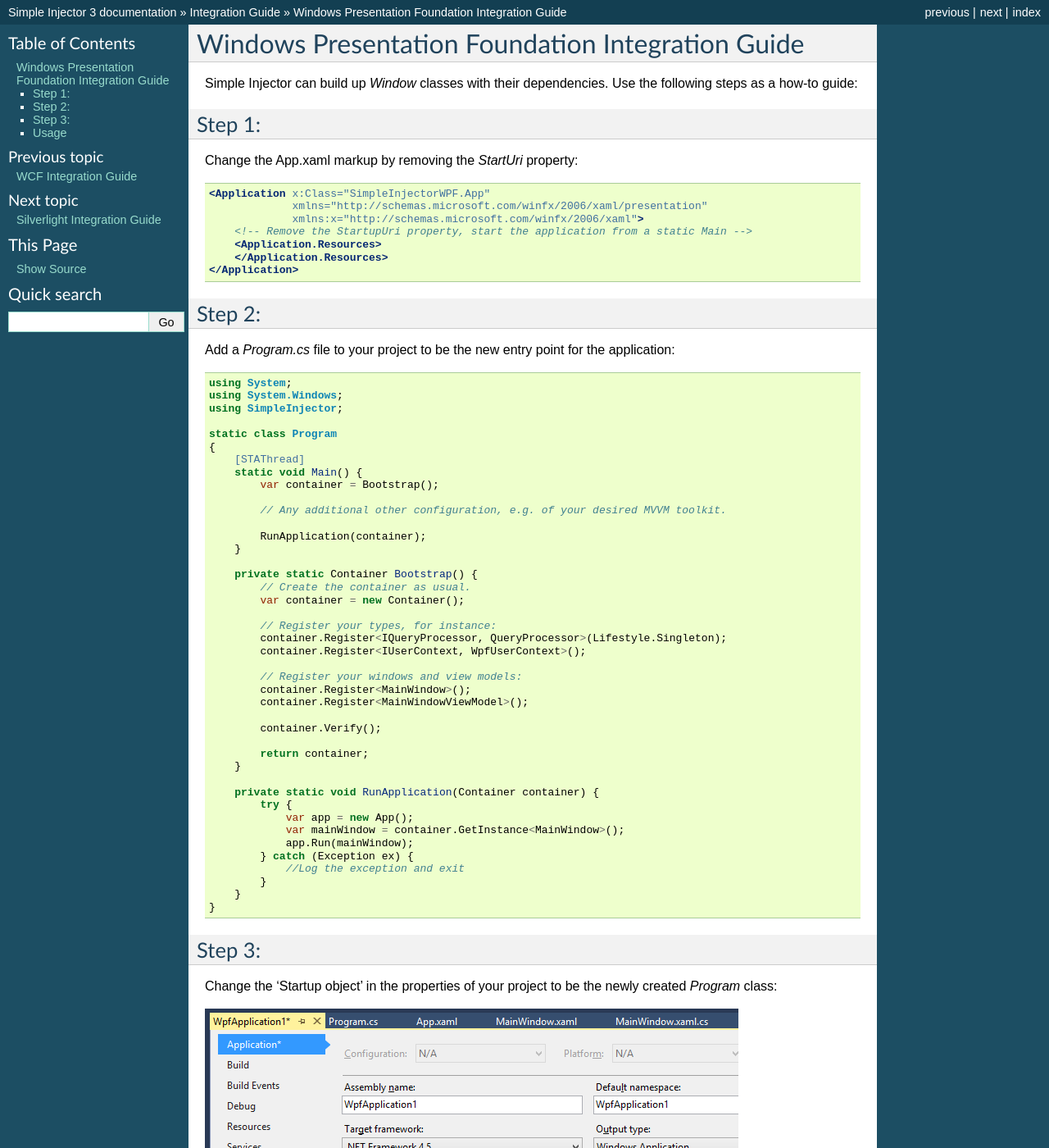
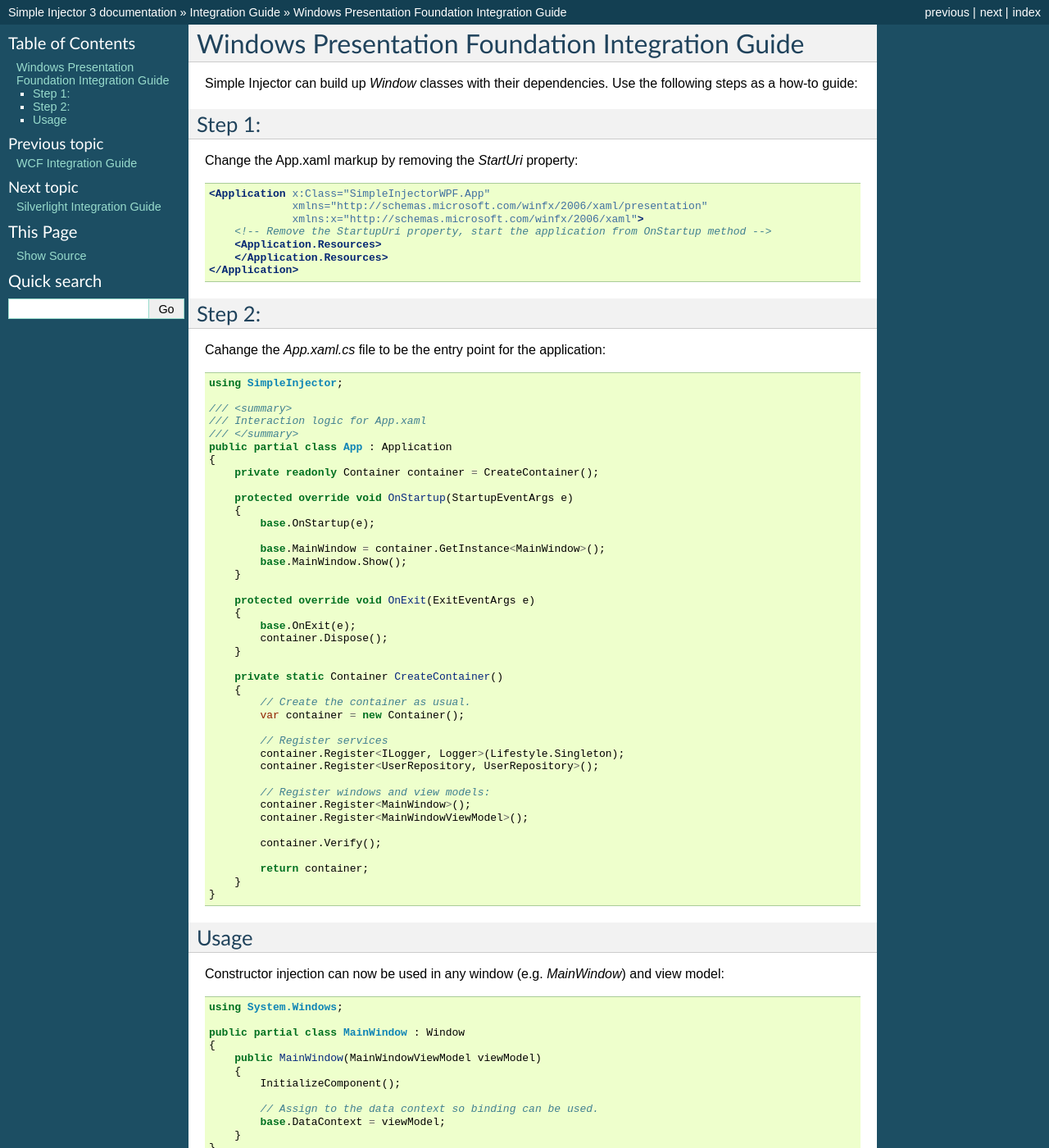
Before and after one commit to simpleinjector/Documentation, a Sphinx documentation site: the page built from source/wpfintegration.rst, in a window 1280 px wide and 1400 px high. Shown: the whole window at 82% size. Built offline with Sphinx 7.4.7, drawn with Linux system fonts in a browser that asks for light colours; some of the changed text lies outside the part shown.

Commit message:
simplification wpfintegration.rst
Instead of creating new entry point and change the project startup, we can use the ready-for-use app.xaml.cs.

```diff
--- a/source/wpfintegration.rst
+++ b/source/wpfintegration.rst
@@ -14,7 +14,7 @@ Change the App.xaml markup by removing the *StartUri* property:
     <Application x:Class="SimpleInjectorWPF.App"
                  xmlns="http://schemas.microsoft.com/winfx/2006/xaml/presentation"
                  xmlns:x="http://schemas.microsoft.com/winfx/2006/xaml">
-        <!-- Remove the StartupUri property, start the application from a static Main -->
+        <!-- Remove the StartupUri property, start the application from OnStartup method -->
         <Application.Resources>
         </Application.Resources>
     </Application>
@@ -22,34 +22,43 @@ Change the App.xaml markup by removing the *StartUri* property:
 Step 2:
 -------
 
-Add a *Program.cs* file to your project to be the new entry point for the application:
+Cahange the *App.xaml.cs* file to be the entry point for the application:
 
 .. code-block:: c#
 
-    using System;
-    using System.Windows;
     using SimpleInjector;
 
-    static class Program
+    /// <summary>
+    /// Interaction logic for App.xaml
+    /// </summary>
+    public partial class App : Application
     {
-        [STAThread]
-        static void Main() {
-            var container = Bootstrap();
+        private readonly Container container = CreateContainer();
 
-            // Any additional other configuration, e.g. of your desired MVVM toolkit.
+        protected override void OnStartup(StartupEventArgs e)
+        {
+            base.OnStartup(e);
 
-            RunApplication(container);
+            base.MainWindow = container.GetInstance<MainWindow>();
+            base.MainWindow.Show();
         }
 
-        private static Container Bootstrap() {
+        protected override void OnExit(ExitEventArgs e)
+        {
+            base.OnExit(e);
+            container.Dispose();
+        }
+
+        private static Container CreateContainer()
+        {
             // Create the container as usual.
             var container = new Container();
 
-            // Register your types, for instance:
-            container.Register<IQueryProcessor, QueryProcessor>(Lifestyle.Singleton);
-            container.Register<IUserContext, WpfUserContext>();
+            // Register services
+            container.Register<ILogger, Logger>(Lifestyle.Singleton);
+            container.Register<UserRepository, UserRepository>();
 
-            // Register your windows and view models:
+            // Register windows and view models:
             container.Register<MainWindow>();
             container.Register<MainWindowViewModel>();
 
@@ -57,25 +66,7 @@ Add a *Program.cs* file to your project to be the new entry point for the applic
 
             return container;
         }
-
-        private static void RunApplication(Container container) {
-            try {
-                var app = new App();
-                var mainWindow = container.GetInstance<MainWindow>();
-                app.Run(mainWindow);
-            } catch (Exception ex) {
-                //Log the exception and exit
-            }
-        }
     }
-
-Step 3:
--------
-
-Change the 'Startup object' in the properties of your project to be the newly created *Program* class:
-
-.. image:: images/wpfstartupobject.png
-   :alt: 'Startup object' settings in the application's properties
 
 Usage
 -----
@@ -86,8 +77,10 @@ Constructor injection can now be used in any window (e.g. *MainWindow*) and view
 
     using System.Windows;
 
-    public partial class MainWindow : Window {
-        public MainWindow(MainWindowViewModel viewModel) {
+    public partial class MainWindow : Window
+    {
+        public MainWindow(MainWindowViewModel viewModel)
+        {
             InitializeComponent();
 
             // Assign to the data context so binding can be used.
@@ -95,17 +88,17 @@ Constructor injection can now be used in any window (e.g. *MainWindow*) and view
         }
     }
 
-    public class MainWindowViewModel {
-        private readonly IQueryProcessor queryProcessor;
-        private readonly IUserContext userContext;
+    public class MainWindowViewModel
+    {
+        private readonly UserRepository userContext;
 
-        public MainWindowViewModel(IQueryProcessor queryProcessor,
-            IUserContext userContext) {
-            this.queryProcessor = queryProcessor;
+        public MainWindowViewModel(UserRepository userContext)
+        {
             this.userContext = userContext;
         }
 
-        public IEnumerable<IUser> Users {
-            get { return this.queryProcessor.Execute(new GetAllUsers()); }
+        public IEnumerable<User> Users
+        {
+            get { return this.userContext.GetUsers(); }
         }
     }
```
